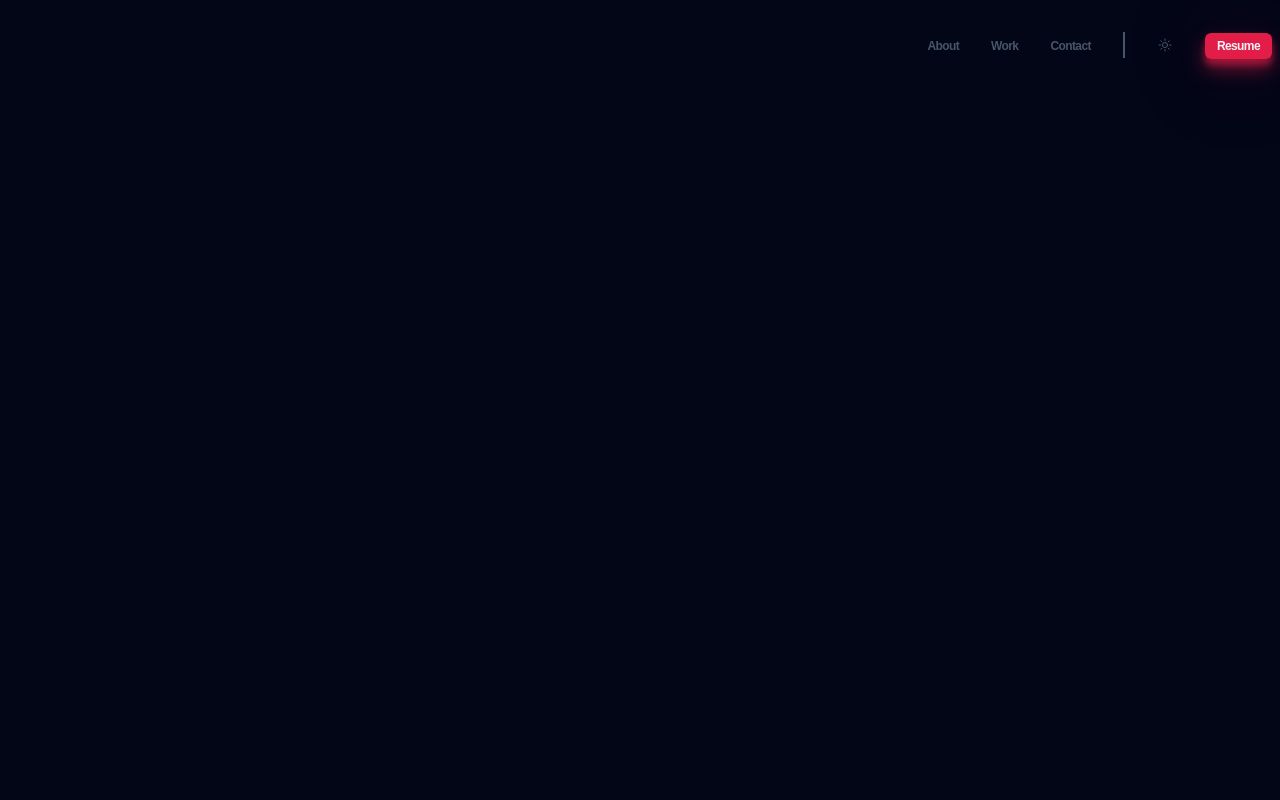
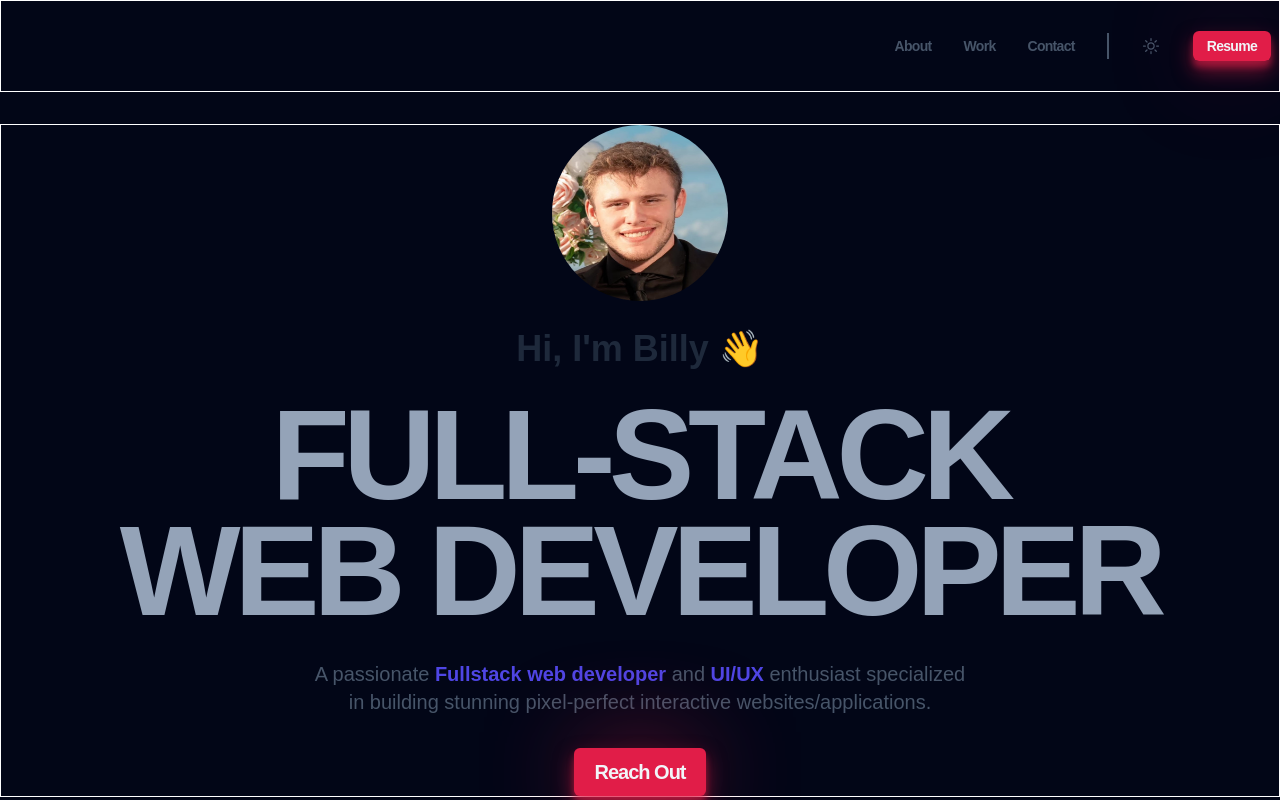
Before and after one commit to BillyStorm01/Billy-Storm-Portfolio, a website built with Vite: page index.html in a window 1280 px wide. Built offline with nearby package versions, Linux system fonts and the light colour scheme; a web font is replaced by a local one.

Commit message:
hero section added

```diff
--- a/components/header.css
+++ /dev/null
@@ -1,80 +0,0 @@
-.header {
-  display: flex;
-  justify-content: flex-end;
-  align-items: center;
-  padding-top: 2rem;
-  padding-bottom: 2rem;
-}
-
- .header__menu {
-  display: none;
-}
-
-.header__bars{
-    color: var(--clr-light);
-    width: var(--size-2xl);
-    height: var(--size-2xl);
-    display: block;
-}
-
-
-/* xs */
-/* @media (min-width: 475px) {} */
-
-/* sm */
-/* @media (min-width: 640px) {} */
-
-/* md */
-@media (min-width: 768px) {
-    .header__menu {
-  display: flex;
-  align-items: center;
-  list-style: none;
-  padding: 0;
-  gap: 2em;
-}
-
-.header__link {
-  font-size: var(--size-xs);
-  text-decoration: none;
-  font-weight: 600;
-  color: var(--clr-slate600);
-  letter-spacing: -0.05em;
-}
-
-.header__link:hover{
-    color: var(--clr-rose);
-    transition: color 0.3s;
-}
-
-.header__line{
-    border: 1px solid var(--clr-slate600);
-    padding-top: 1.5em;
-}
-
-.header__sun{
-    display: block;
-    color: var(--clr-slate600);
-    height: var(--size-base);
-    width: var(--size-base);
-}
-
-.header__resume{
-    font-size: var(--size-xs);
-}
-
-.header__bars{
-    display: none;
-}
-}
-
-/* lg */
-/*@media (min-width: 1024px) {
-
-} */
-
-/* xl */
-/*@media (min-width: 1280px) {} */
-
-/* 2xl */
-/*@media (min-width: 1536px) {} */
--- a/index.html
+++ b/index.html
@@ -56,14 +56,24 @@
         </button>
       </nav>
     </header>
-    <!-- <main>
+    <main>
+      <section class="hero container">
+        <img class="hero__img" src="/TrimmedCopy.jpg" alt="Profile Picture" />
+        <h2 class="hero__subtitle">Hi, I'm Billy 👋</h2>
+        <h1 class="hero__title">FULL-STACK <br/> WEB DEVELOPER</h1>
+        <p class="hero__description">
+          A passionate <strong>Fullstack web developer</strong> and <strong>UI/UX</strong>
+          enthusiast specialized in building stunning pixel-perfect interactive
+          websites/applications.
+        </p>
+        <a class="hero__btn btn" href="">Reach Out</a>
+      </section>
+      <!-- <section></section>
       <section></section>
       <section></section>
-      <section></section>
-      <section></section>
-      <section></section>
+      <section></section> -->
     </main>
-    <footer></footer> -->
+    <footer></footer>
     <script type="module" src="./src/main.js"></script>
   </body>
 </html>
--- a/src/main.js
+++ b/src/main.js
@@ -1,4 +1,5 @@
 import '../styles/modern-normalize.css';
 import '../styles/style.css';
-import '../components/header.css'
+import '../styles/components/header.css'
+import '../styles/components/hero.css'
 import '../styles/utils.css'
--- /dev/null
+++ b/styles/components/header.css
@@ -0,0 +1,90 @@
+.header {
+  display: flex;
+  justify-content: flex-end;
+  align-items: center;
+  padding-top: 2rem;
+  padding-bottom: 2rem;
+}
+
+.header__menu {
+  display: none;
+}
+
+.header__bars {
+  color: var(--clr-light);
+  width: var(--size-2xl);
+  height: var(--size-2xl);
+  display: block;
+}
+
+/* xs */
+/* @media (min-width: 475px) {} */
+
+/* sm */
+/* @media (min-width: 640px) {} */
+
+/* md */
+@media (min-width: 768px) {
+  .header__menu {
+    display: flex;
+    align-items: center;
+    list-style: none;
+    padding: 0;
+    gap: 2em;
+  }
+
+  .header__link {
+    font-size: var(--size-xs);
+    text-decoration: none;
+    font-weight: 600;
+    color: var(--clr-slate600);
+    letter-spacing: -0.05em;
+  }
+
+  .header__link:hover {
+    color: var(--clr-rose);
+    transition: color 0.3s;
+  }
+
+  .header__line {
+    border: 1px solid var(--clr-slate600);
+    padding-top: 1.5em;
+  }
+
+  .header__sun {
+    display: block;
+    color: var(--clr-slate600);
+    height: var(--size-base);
+    width: var(--size-base);
+  }
+
+  .header__resume {
+    font-size: var(--size-xs);
+  }
+
+  .header__bars {
+    display: none;
+  }
+}
+
+/* lg */
+@media (min-width: 1024px) {
+  .header__link {
+    font-size: var(--size-sm);
+  }
+
+  .header__sun {
+    height: var(--size-xl);
+    width: var(--size-xl);
+  }
+
+  .header__resume {
+    font-size: var(--size-sm);
+  }
+}
+
+/* xl */
+/*@media (min-width: 1280px) {} */
+
+/* 2xl */
+/*@media (min-width: 1536px) {} */
--- /dev/null
+++ b/styles/components/hero.css
@@ -0,0 +1,136 @@
+.hero {
+  text-align: center;
+  display: flex;
+  flex-direction: column;
+  justify-content: center;
+  align-items: center;
+  gap: 1rem;
+  margin-top: 2rem;
+}
+
+.hero__img {
+  border-radius: 50%;
+  width: 7rem;
+  height: 7rem;
+}
+
+.hero__subtitle {
+  color: var(--clr-slate800);
+  font-size: var(--size-base);
+  line-height: 0.9;
+}
+
+.hero__title {
+  color: var(--clr-slate400);
+  text-transform: uppercase;
+  font-size: var(--size-4xl);
+  letter-spacing: -0.05em;
+  line-height: 0.9;
+}
+
+.hero__description {
+  max-width: 60ch;
+  font-size: var(--size-sm);
+  color: var(--clr-slate600);
+}
+
+.hero__btn {
+  text-transform: capitalize;
+  font-size: var(--size-sm);
+}
+
+/*xs */
+@media (min-width: 475px) {
+  .hero {
+    gap: 1.5rem;
+  }
+
+  .hero__img {
+    border-radius: 50%;
+    width: 8.5rem;
+    height: 8.5rem;
+  }
+
+  .hero__subtitle {
+    font-size: var(--size-lg);
+  }
+
+  .hero__title {
+    font-size: var(--size-5xl);
+  }
+
+  .hero__description {
+    font-size: var(--size-base);
+  }
+
+  .hero__btn {
+    font-size: var(--size-base);
+  }
+}
+
+/* sm */
+@media (min-width: 640px) {
+}
+
+/* md */
+@media (min-width: 768px) {
+}
+
+/* lg */
+@media (min-width: 1024px) {
+  .hero__img {
+    border-radius: 50%;
+    width: 9rem;
+    height: 9rem;
+  }
+
+  .hero__subtitle {
+    font-size: var(--size-2xl);
+  }
+
+  .hero__title {
+    font-size: var(--size-7xl);
+  }
+
+  .hero__description {
+    font-size: var(--size-large);
+  }
+
+  .hero__btn {
+    font-size: var(--size-large);
+  }
+}
+
+/* xl */
+@media (min-width: 1280px) {
+
+  .hero {
+    gap: 2rem   ;
+  }
+
+  .hero__img {
+    border-radius: 50%;
+    width: 11rem;
+    height: 11rem;
+  }
+
+  .hero__subtitle {
+    font-size: var(--size-4xl);
+  }
+
+  .hero__title {
+    font-size: var(--size-9xl);
+  }
+
+  .hero__description {
+    font-size: var(--size-xl);
+  }
+
+  .hero__btn {
+    font-size: var(--size-xl);
+  }
+}
+
+/* 2xl */
+@media (min-width: 1536px) {
+}
--- a/styles/utils.css
+++ b/styles/utils.css
@@ -45,7 +45,7 @@
   margin-right: auto;
   padding-left: 0.5rem;
   padding-right: 0.5rem;
-  /* border: 1px solid white; */
+  border: 1px solid white;
 }
 
 .section {
```
Also changed, not shown: public/TrimmedCopy.jpg (added).
